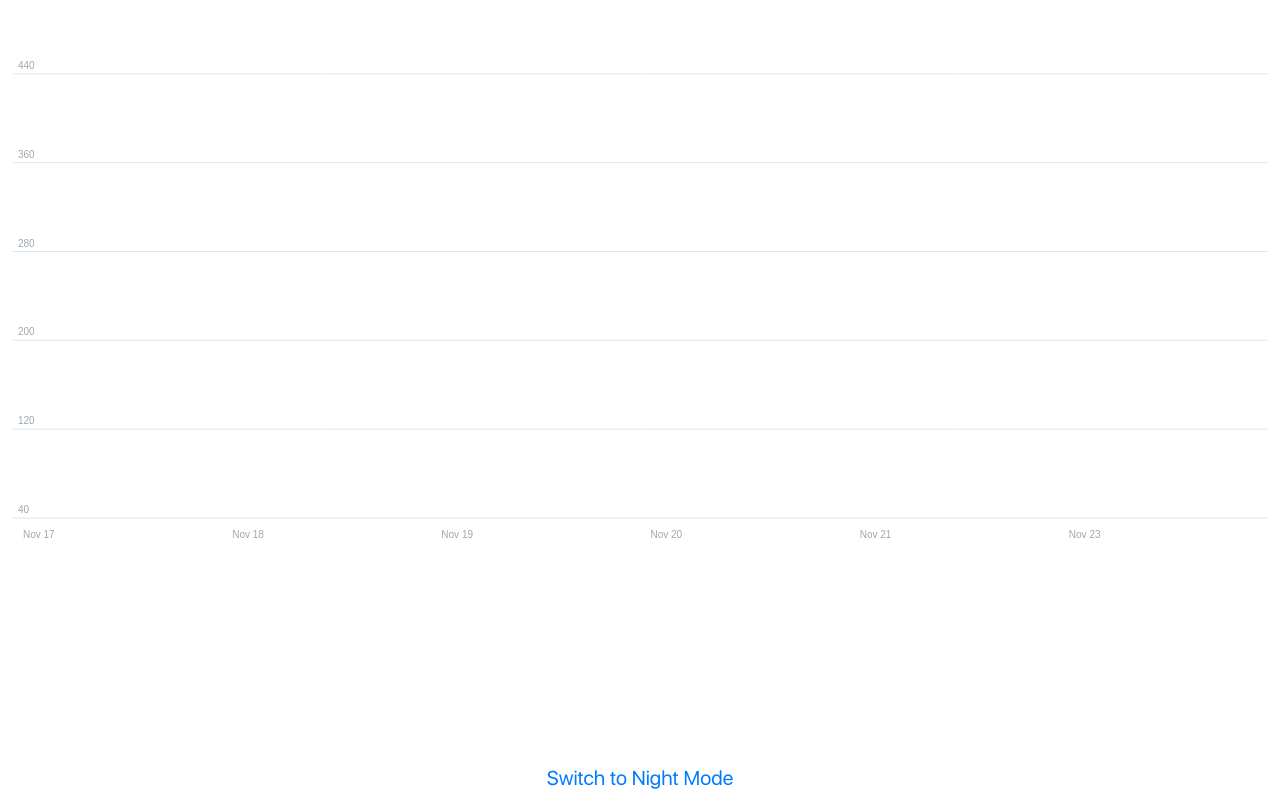
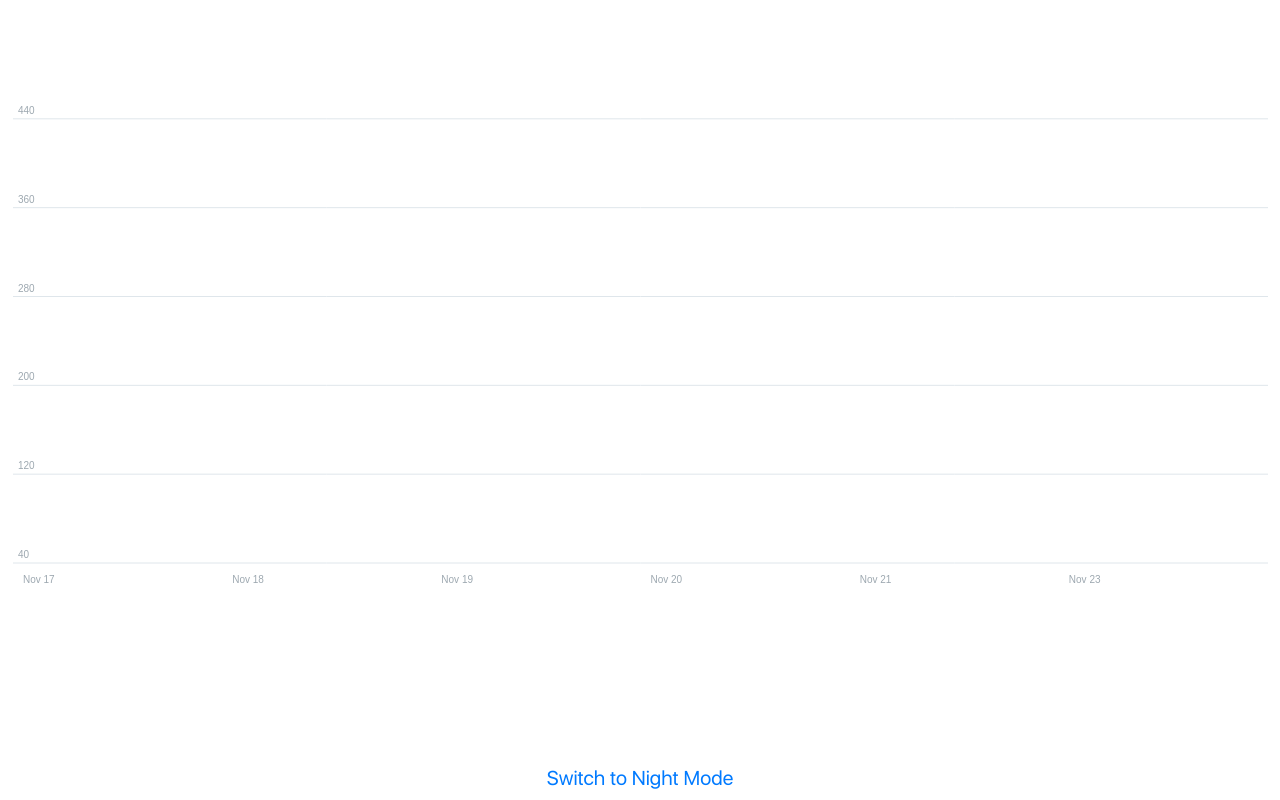
Before and after one commit to ddubrava/telegram-chart, a website built with webpack: page src/index.html in a window 1280 px wide. Built offline with nearby package versions, Linux system fonts and the light colour scheme.

Commit message:
chore(index.scss): update mt of #chart

```diff
--- a/src/assets/styles/index.scss
+++ b/src/assets/styles/index.scss
@@ -19,5 +19,5 @@
 }
 
 #chart {
-  margin-top: .5rem;
+  margin-top: 5rem;
 }
```
